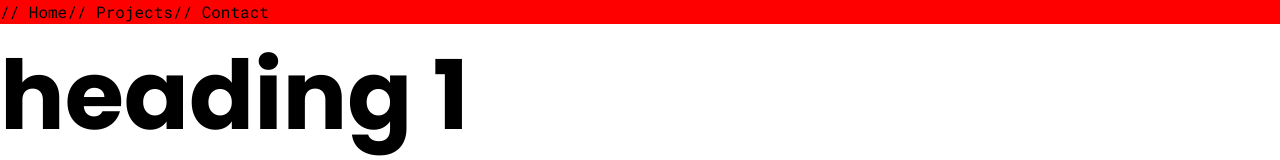
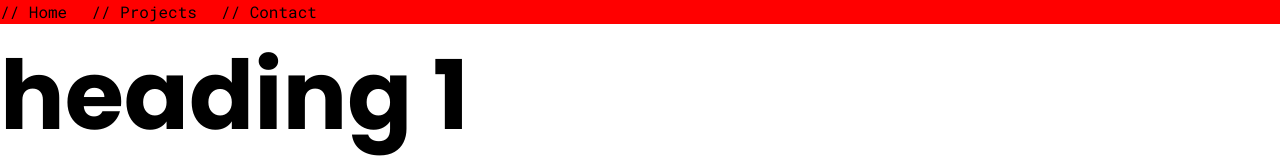
Before and after one commit to vivian-xw7/vue_wp_1, a Vue app: page / in a window 1280 px wide. Shown: the top 160 px of the page. Built offline with nearby package versions, Linux system fonts and the light colour scheme; no server answers.

Commit message:
typography

```diff
--- a/src/components/AppHeader.vue
+++ b/src/components/AppHeader.vue
@@ -1,9 +1,11 @@
 <template>
     <nav class="navbar">
-      <RouterLink to="/">// Home</RouterLink>
-      <RouterLink to="/projects">// Projects</RouterLink>
-      <RouterLink to="/contact">// Contact</RouterLink>
+      <RouterLink class="nav-link mr-4" to="/">// Home</RouterLink>
+      <RouterLink class="nav-link mr-4" to="/projects">// Projects</RouterLink>
+      <RouterLink class="nav-link mr-4" to="/contact">// Contact</RouterLink>
     </nav>
+
+    <!-- pulls in the rest of thhe site -->
     <RouterView />
 </template>
 
--- a/src/styles/navbar.css
+++ b/src/styles/navbar.css
@@ -1,3 +1,7 @@
 .navbar {
     background-color: red;
+
+    a.nav-link {
+        @apply mr-6;
+    }
 }
```
